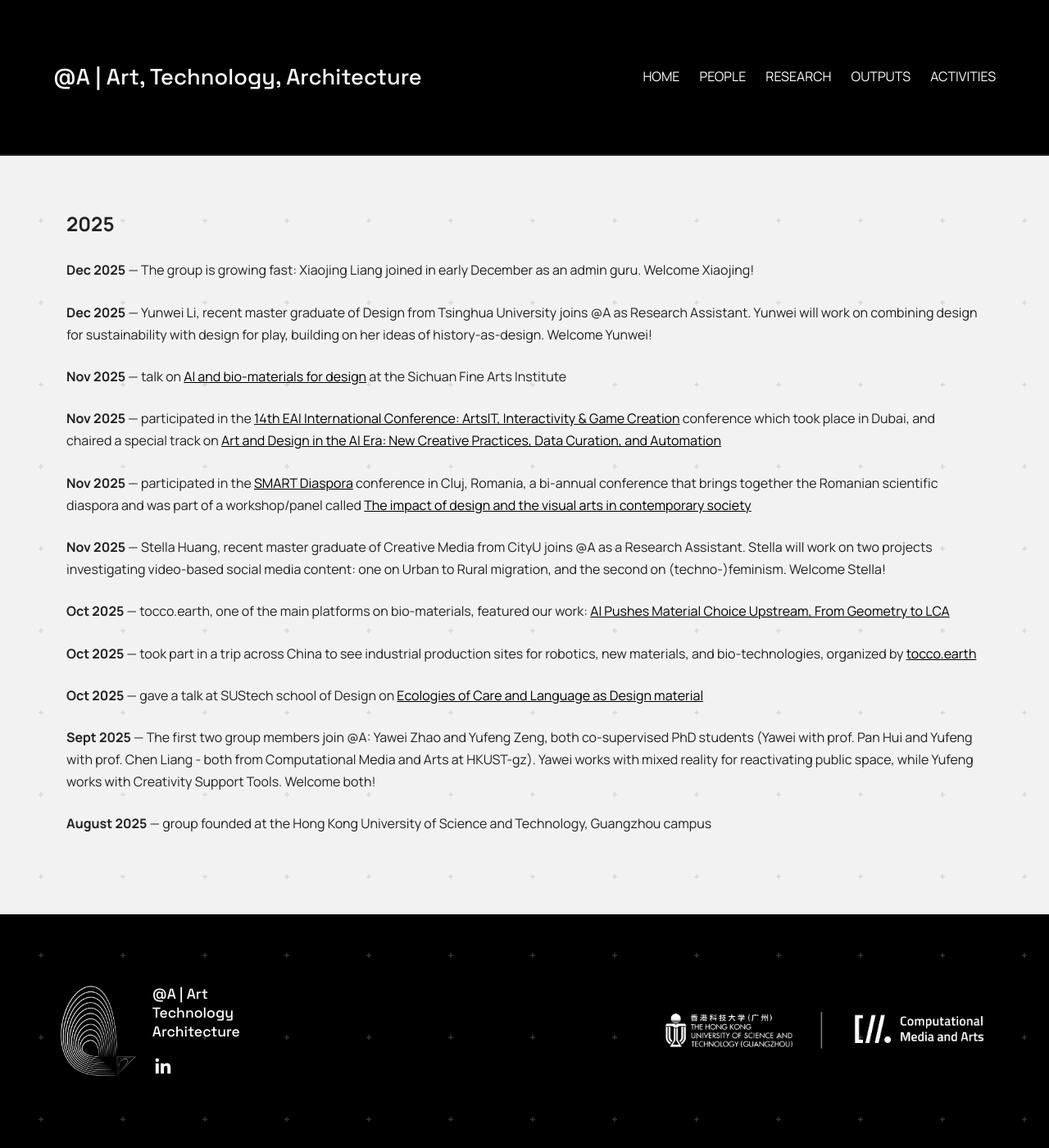
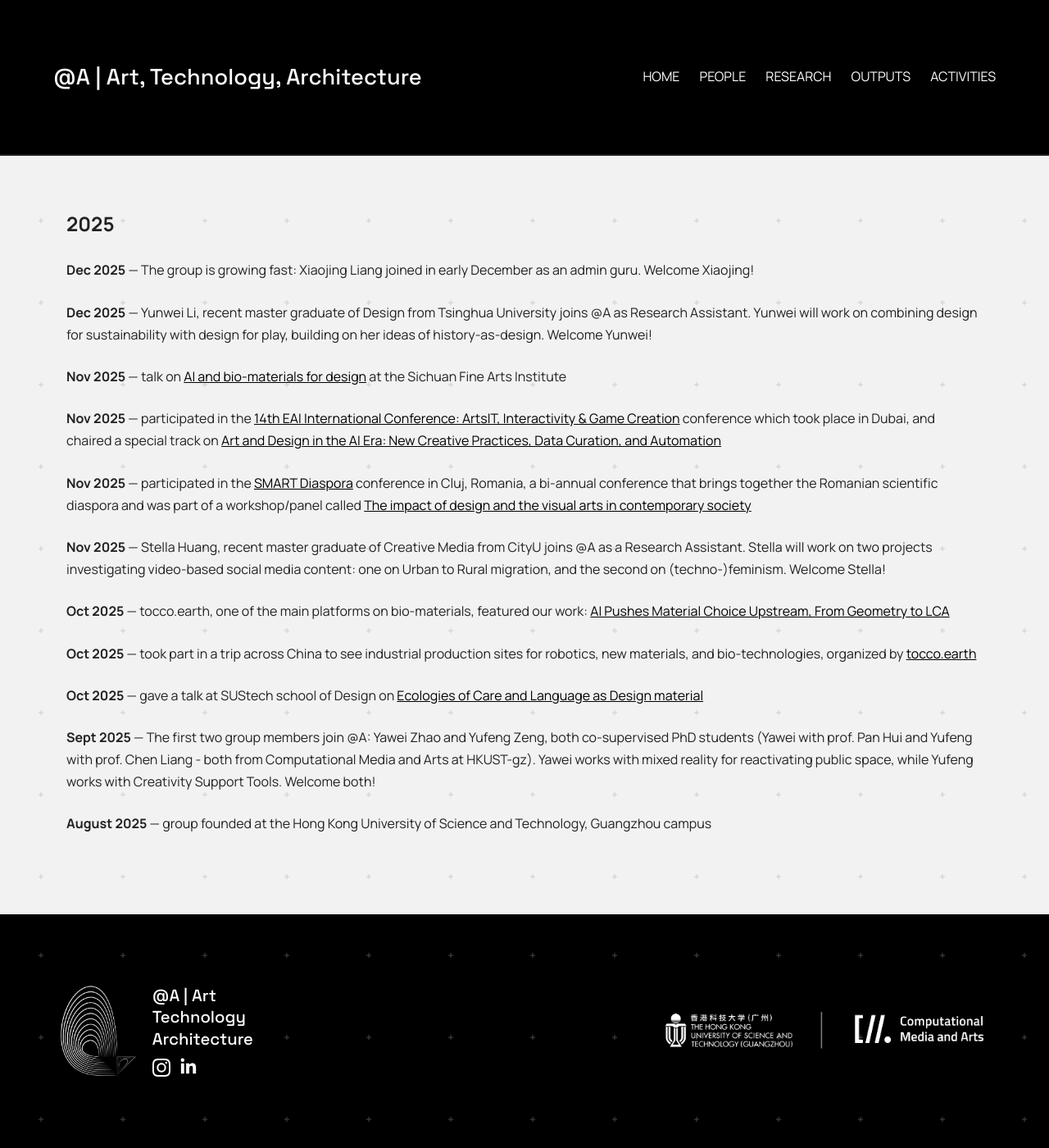
Before and after one commit to anqua/at-a, a Jekyll site: the page built from index.md, in a window 1280 px wide and 1400 px high, scrolled down 1181 px. Shown: the whole window at 82% size. Built offline with Jekyll 4.4.1, drawn with Linux system fonts in a browser that asks for light colours.

Commit message:
Footer: larger wordmark text, Instagram + LinkedIn icons, more mobile spacing
- Wordmark text 2em -> 2.3em.
- Instagram icon (placeholder link https://www.instagram.com/) placed
  before LinkedIn, slightly smaller (22px vs 26px); both bottom-aligned
  with the logo so the block still matches the logo's height.
- Mobile footer: more space between the brand block and the university
  logos (4.5em -> 6em).

Co-Authored-By: Claude Sonnet 5 <noreply@anthropic.com>

```diff
--- a/_layouts/default.html
+++ b/_layouts/default.html
@@ -39,7 +39,10 @@
         <img src="/at-a/assets/images/Logo_AtA.png" alt="@A logo" class="footer-logo-ata">
         <div class="footer-brand-text">
           <span class="footer-group-name">@A | Art<br>Technology<br>Architecture</span>
-          <a href="https://www.linkedin.com/company/108798972/" target="_blank" rel="noopener" class="footer-social-link" aria-label="LinkedIn">{% include icon-linkedin.html %}</a>
+          <div class="footer-social">
+            <a href="https://www.instagram.com/" target="_blank" rel="noopener" class="footer-social-link" aria-label="Instagram">{% include icon-instagram.html %}</a>
+            <a href="https://www.linkedin.com/company/108798972/" target="_blank" rel="noopener" class="footer-social-link" aria-label="LinkedIn">{% include icon-linkedin.html %}</a>
+          </div>
         </div>
       </div>
       <div class="footer-col footer-col-center">
--- a/assets/css/style.css
+++ b/assets/css/style.css
@@ -521,7 +521,7 @@ main a:not(.pub-btn):hover {
 .footer-group-name {
   display: block;
   font-family: "Space Grotesk", system-ui, -apple-system, BlinkMacSystemFont, "Segoe UI", sans-serif;
-  font-size: 2em;
+  font-size: 2.3em;
   font-weight: 500;
   line-height: 1.3;
   text-align: left;
@@ -575,12 +575,19 @@ main a:not(.pub-btn):hover {
   width: auto;
 }
 
-.footer-social-link {
-  line-height: 0;
+.footer-social {
+  display: flex;
+  align-items: flex-end;
+  gap: 1em;
   margin-bottom: -4px;
 }
 
-.footer-social-link .icon-linkedin {
+.footer-social-link {
+  line-height: 0;
+}
+
+.footer-social-link .icon-linkedin,
+.footer-social-link .icon-instagram {
   display: block;
   width: 26px;
   height: 26px;
@@ -588,12 +595,17 @@ main a:not(.pub-btn):hover {
   color: #fff;
 }
 
+.footer-social-link .icon-instagram {
+  width: 22px;
+  height: 22px;
+}
+
 @media (max-width: 768px) {
   .footer-grid {
     grid-template-columns: 1fr;
     justify-items: center;
     text-align: center;
-    row-gap: 4.5em;
+    row-gap: 6em;
   }
 
   .footer-col-side.footer-brand,
```
